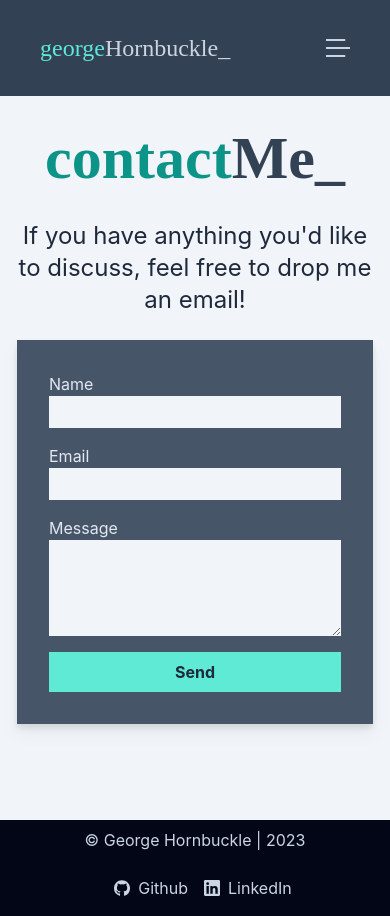
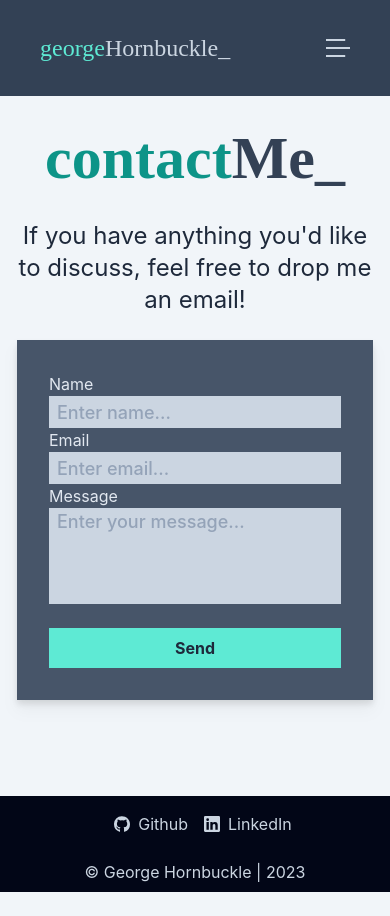
Before and after one commit to gthornbuckle/portfolio, a React (Create React App) app: page /contact in a window 390 px wide. After the commit the page ends 892 px from the top, so only its background shows below. Built offline with nearby package versions, Linux system fonts and the light colour scheme; the HTML template or start-up script is replaced by a standard one.

Commit message:
Adds about page animations, adds contact form emailJS integration

```diff
--- a/package.json
+++ b/package.json
@@ -3,6 +3,7 @@
   "version": "0.1.0",
   "private": true,
   "dependencies": {
+    "@emailjs/browser": "^3.11.0",
     "@testing-library/jest-dom": "^5.16.5",
     "@testing-library/react": "^13.4.0",
     "@testing-library/user-event": "^13.5.0",
--- a/src/Components/Footer.js
+++ b/src/Components/Footer.js
@@ -6,7 +6,7 @@ function Footer() {
 
   return (
     <footer className="footer md:flex-row justify-between px-16">
-        <p className ="pt-2 md:pt-0 text-slate-300">© George Hornbuckle | 2023</p>
+        <p className ="pb-2 text-center text-slate-300">© George Hornbuckle | 2023</p>
         <div className ="p-4 text-slate-300 flex flex-row">
           <a className="flex flex-row items-center pl-4" href="https://github.com/gthornbuckle" target='_blank' rel="noreferrer">
             <img className="w-4 h-4" src={githubicon} alt="github_icon"/>
--- a/src/Components/Info Cards/InfoCard.js
+++ b/src/Components/Info Cards/InfoCard.js
@@ -4,7 +4,7 @@ import { motion } from 'framer-motion';
 function InfoCard(props) {
 
   return (
-    <div className="info_card my-10 selection:bg-teal-200 selection:text-teal-800 lg:flex-row items-start">
+    <div className="info_card my-10 selection:bg-teal-200 selection:text-teal-800 lg:flex-row lg:items-start">
         <div className="h-96 w-96 shrink-0 bg-no-repeat bg-cover" style={{backgroundImage: `url(${props.image})`}}></div>
         <div className='flex flex-col items-start grow-0'>
           <h3 className="py-3 px-3 text-yellow-400 text-4xl font-md">{props.title}</h3>
--- a/src/Components/Pages/About.js
+++ b/src/Components/Pages/About.js
@@ -1,4 +1,5 @@
 import React from 'react';
+import { motion } from 'framer-motion';
 import about_1 from '../images/about_1.png';
 import about_2 from '../images/about_2.png';
 
@@ -8,11 +9,29 @@ function About() {
       <div className='mx-10 container flex flex-col '>
         <h1 className="py-8 text-slate-700 text-6xl font-bold font-['Work_Sans']"><span className="text-teal-600">about</span>Me_</h1>
         <div className='py-4 flex flex-col items-center lg:flex-row-reverse'>
-          <img className="relative h-full w-full lg:h-96 lg:pl-10" src={about_1} alt="about_image_1"/>
-          <div className='relative bottom-[20rem] right-[10rem]'>
-            <div className='absolute sm:hidden md:block left-4 lg:left-72 top-6 lg:top-56 -z-20 h-[20rem] w-[20rem] bg-yellow-400 overflow-hidden'></div>
-            <div className='absolute sm:hidden md:block -left-4 lg:left-52 lg:top-16 -z-10 h-[20rem] w-[20rem] bg-teal-400 overflow-hidden'></div>
-          </div>
+          <motion.img className="relative z-30 h-full w-full md:h-[32rem] md:w-[32rem] lg:h-96 lg:pl-10"
+            src={about_1}
+            alt="about_image_1"
+            initial={{clipPath: "inset(0 0 0 100%)"}}
+            animate={{clipPath: "inset(0 0 0 0)"}}
+            transition={{duration: 0.6}}
+          />
+          <motion.div className='relative bottom-[20rem] right-[10rem]'
+            initial={{opacity: 0}}
+            animate={{opacity: 1}}
+            transition={{duration: 0.5}}
+          >
+            <motion.div className='absolute sm:hidden md:block left-4 lg:left-72 top-6 lg:top-56 -z-20 h-[20rem] w-[20rem] bg-yellow-400 overflow-hidden'
+              initial={{y: -20}}
+              animate={{y: 0}}
+              transition={{type: "spring", damping: 6, stiffness: 50, delay: 0.1}}
+            ></motion.div>
+            <motion.div className='absolute sm:hidden md:block -left-4 lg:left-52 lg:top-16 -z-10 h-[20rem] w-[20rem] bg-teal-400 overflow-hidden'
+              initial={{y: 20}}
+              animate={{y: 0}}
+              transition={{type: "spring", damping: 6, stiffness: 50, delay: 0.1}}
+            ></motion.div>
+          </motion.div>
           <div className='flex flex-col items-start py-8 text-slate-800'>
             <h2 className="font-bold text-3xl pb-4">My career path</h2>
             <p className="pb-2 text-xl text-justify">
@@ -27,11 +46,25 @@ function About() {
           </div>
         </div>
         <div className='py-4 flex flex-col items-center lg:flex-row'>
-          <img className="relative h-full w-full lg:h-[36rem] lg:pr-10" src={about_2} alt="about_image_2"/>
-          <div className='relative bottom-[32rem] right-[10rem]'>
-            <div className='absolute sm:hidden md:block left-4 lg:-left-[22rem] top-10 lg:top-44 -z-20 h-[24rem] lg:h-[32rem] w-[10rem] bg-yellow-400'></div>
-            <div className='absolute sm:hidden md:block left-4 top-40 lg:-left-52 lg:top-80 -z-10 h-[24rem] lg:h-[32rem] w-[20rem] bg-teal-400'></div>
-          </div>
+          <motion.img className="relative h-full w-full md:h-[32rem] md:w-[26rem] lg:h-[36rem] lg:w-full lg:pr-10"
+            src={about_2}
+            alt="about_image_2"
+            initial={{clipPath: "inset(0 100% 0 0)"}}
+            animate={{clipPath: "inset(0 0 0 0)"}}
+            transition={{duration: 0.6}}
+          />
+          <motion.div className='relative bottom-[32rem] right-[10rem]'>
+            <motion.div className='absolute sm:hidden md:block left-4 lg:-left-[22rem] top-10 lg:top-44 -z-20 h-[24rem] lg:h-[32rem] w-[10rem] bg-yellow-400'
+              initial={{y: 20}}
+              animate={{y: 0}}
+              transition={{type: "spring", damping: 6, stiffness: 50, delay: 0.1}}
+            ></motion.div>
+            <motion.div className='absolute sm:hidden md:block left-4 top-40 lg:-left-52 lg:top-80 -z-10 h-[24rem] lg:h-[32rem] w-[20rem] bg-teal-400'
+              initial={{y: -20}}
+              animate={{y: 0}}
+              transition={{type: "spring", damping: 6, stiffness: 50, delay: 0.1}}
+            ></motion.div>
+          </motion.div>
           <div className='flex flex-col py-8 text-slate-800'>
             <h2 className="font-bold text-3xl pb-4">My interests</h2>
             <p className="pb-2 text-xl text-justify">
@@ -56,7 +89,7 @@ function About() {
               </li>
               <li className="py-2">
                 <span className='underline font-semibold decoration-2'>Drawing</span><br/>
-                One of my favourite pastimes is working on my digital illustrations. I'm currently in the process of building a website to display my work.
+                When I get chance, I like to spend time working on digital illustrations. I'm currently in the process of building a website to display my work.
               </li>
             </ul>
           </div>
--- a/src/Components/Pages/Contact.js
+++ b/src/Components/Pages/Contact.js
@@ -1,26 +1,56 @@
-import React from 'react';
+import React, { useRef } from 'react';
+import emailjs from '@emailjs/browser';
 import { motion } from 'framer-motion';
 
 function Contact() {
+  const form = useRef();
+
+  const sendEmail = e => {
+    e.preventDefault();
+
+    emailjs.sendForm('service_q49t5mu', 'template_u4jchqm', form.current, '889LIY5ijmdu1Wjk7')
+      .then(() => {
+          e.target.reset();
+      }, (error) => {
+          console.log(error.text);
+      });
+  };
+
   return (
     <section className='py-24 flex flex-row items-center justify-center selection:bg-slate-500 selection:text-slate-200'>
       <div className='mx-10 container flex flex-col items-center md:items-start'>
         <h1 className="py-8 text-slate-700 text-6xl font-bold font-['Work_Sans']"><span className="text-teal-600">contact</span>Me_</h1>
         <p className="pb-6 text-2xl text-center text-slate-800 md:text-left">If you have anything you'd like to discuss, feel free to drop me an email!</p>
-        <form className='p-8 bg-slate-600 text-slate-200 drop-shadow-lg w-full h-96 flex flex-col justify-between'>
+        <form className='p-8 bg-slate-600 text-slate-200 drop-shadow-lg w-full h-fit flex flex-col justify-between'
+          ref={form}
+          onSubmit={sendEmail}
+        >
           <div className='flex flex-col'>
             <label>Name</label>
-            <input className=' pl-1 bg-slate-100 text-slate-800 text-lg font-medium h-8'></input>
+            <input className=' pl-1 bg-slate-300 text-slate-800 text-lg font-medium h-8 placeholder:pl-1 placeholder:text-slate-400'
+              type="text"
+              name="from_name"
+              placeholder="Enter name..."
+            />
           </div>
           <div className='flex flex-col'>
             <label>Email</label>
-            <input className=' pl-1 bg-slate-100 text-slate-800 text-lg font-medium h-8'></input>
+            <input className=' pl-1 bg-slate-300 text-slate-800 text-lg font-medium h-8 invalid:border-rose-400 placeholder:pl-1 placeholder:text-slate-400'
+              type="email"
+              name="from_email"
+              placeholder="Enter email..."
+            />
           </div>
           <div className='flex flex-col'>
             <label>Message</label>
-            <textarea className='pl-1 bg-slate-100 text-slate-800 text-lg font-medium h-24'></textarea>
+            <textarea className='pl-1 bg-slate-300 text-slate-800 text-lg font-medium h-24 resize-none placeholder:pl-1 placeholder:text-slate-400'
+              name="message"
+              placeholder="Enter your message..."
+            />
           </div>
-          <motion.button className='p-2 bg-teal-300 text-slate-800 font-bold md:self-end px-10 '
+          <motion.button className='mt-6 p-2 bg-teal-300 text-slate-800 font-bold md:self-end px-10'
+            type="submit"
+            value="Send"
             whileHover={{backgroundColor: "#facc15"}}
           >
             Send
--- a/src/index.css
+++ b/src/index.css
@@ -29,7 +29,6 @@ body {
 
 :focus-visible{
   border: 2px solid #5eead4;
-  border-radius: 4px;
   outline: none;
 }
 
@@ -56,7 +55,7 @@ code {
   .footer{
     height:fit-content;
     display: flex;
-    flex-direction: column;
+    flex-direction: column-reverse;
     align-items: center;
     justify-content: center;
     height: 6rem;
```
Also changed, not shown: 1 other file (tests, documents, lock files or other folders).
